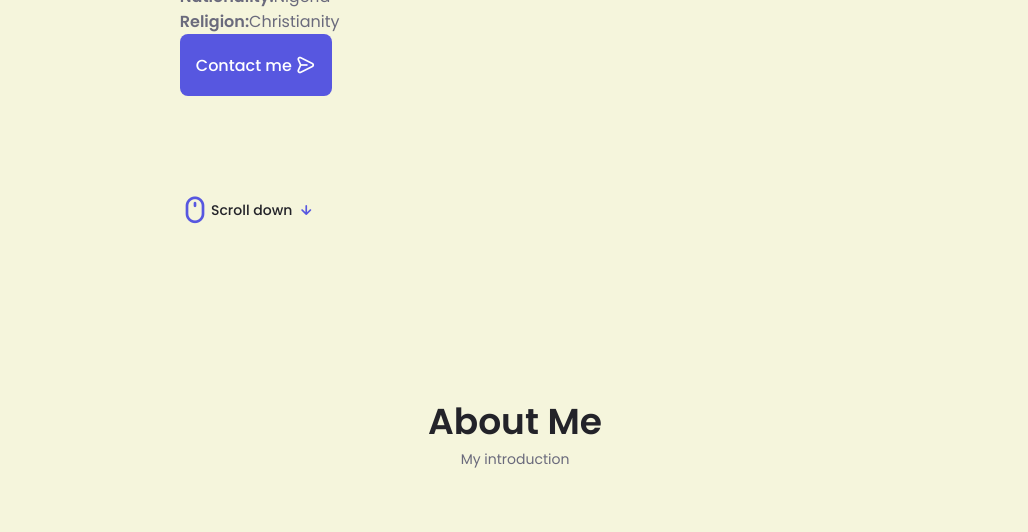
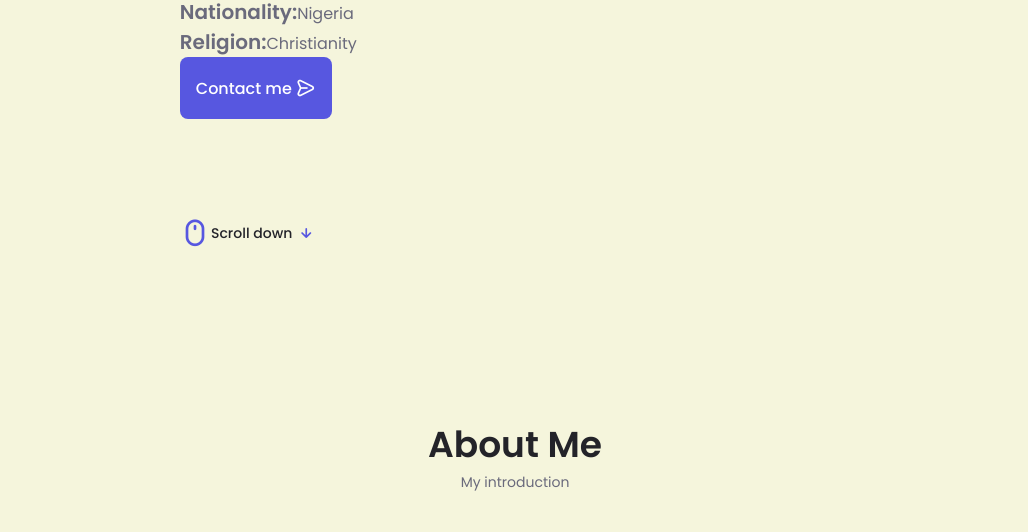
Before and after one commit to Ndutech1/anointing001, a plain HTML site: page index.html in a window 1280 px wide. Shown: the part 568-1100 px from the top of the page, without its empty margins (125-1153 px from the left). Drawn offline with nearby package versions, Linux system fonts and the light colour scheme.

Commit message:
Update newcss.css

```diff
--- a/assets/newcss.css
+++ b/assets/newcss.css
@@ -395,6 +395,10 @@
   justify-self: center;
   align-self: center;
   /* border: 1px solid #fff; */
+}
+.info {
+  margin-bottom: 7px;
+  font-size: var(--h3-font-size);
 }
 
 .about__description {
```
